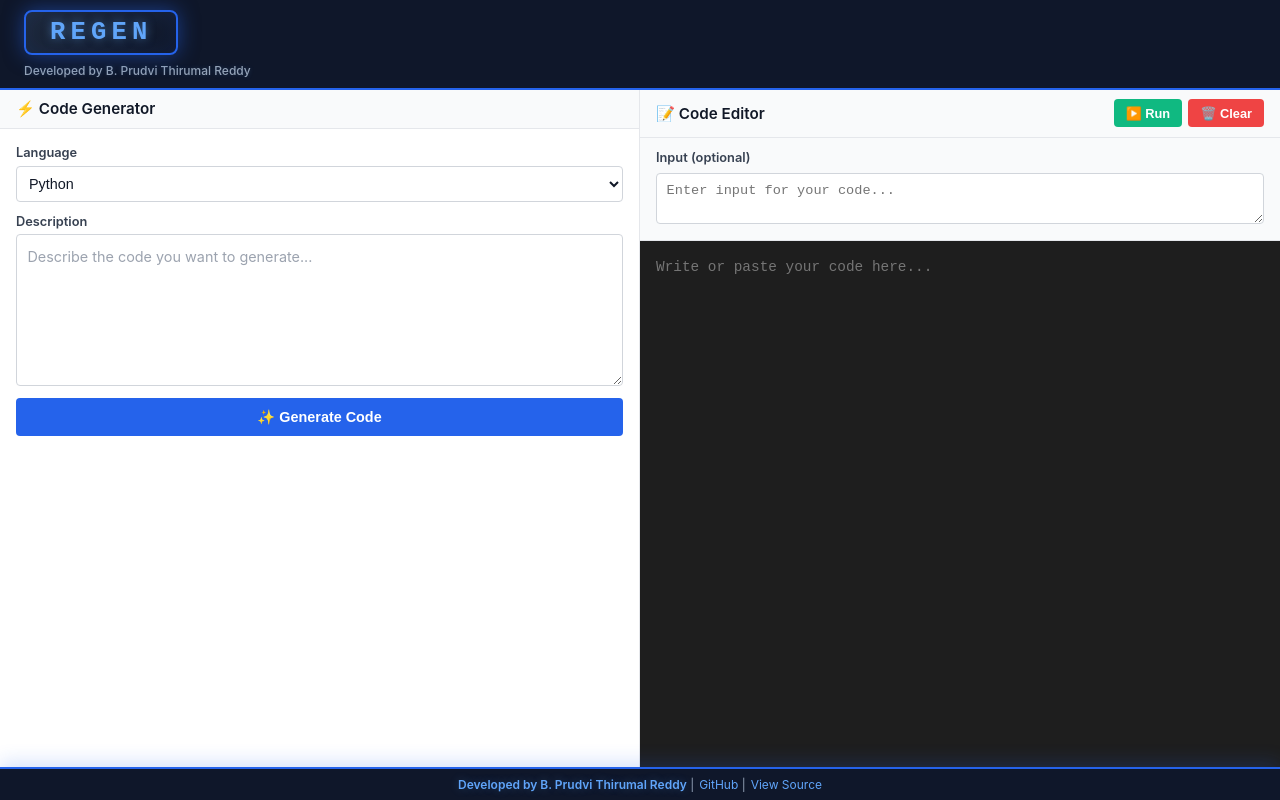
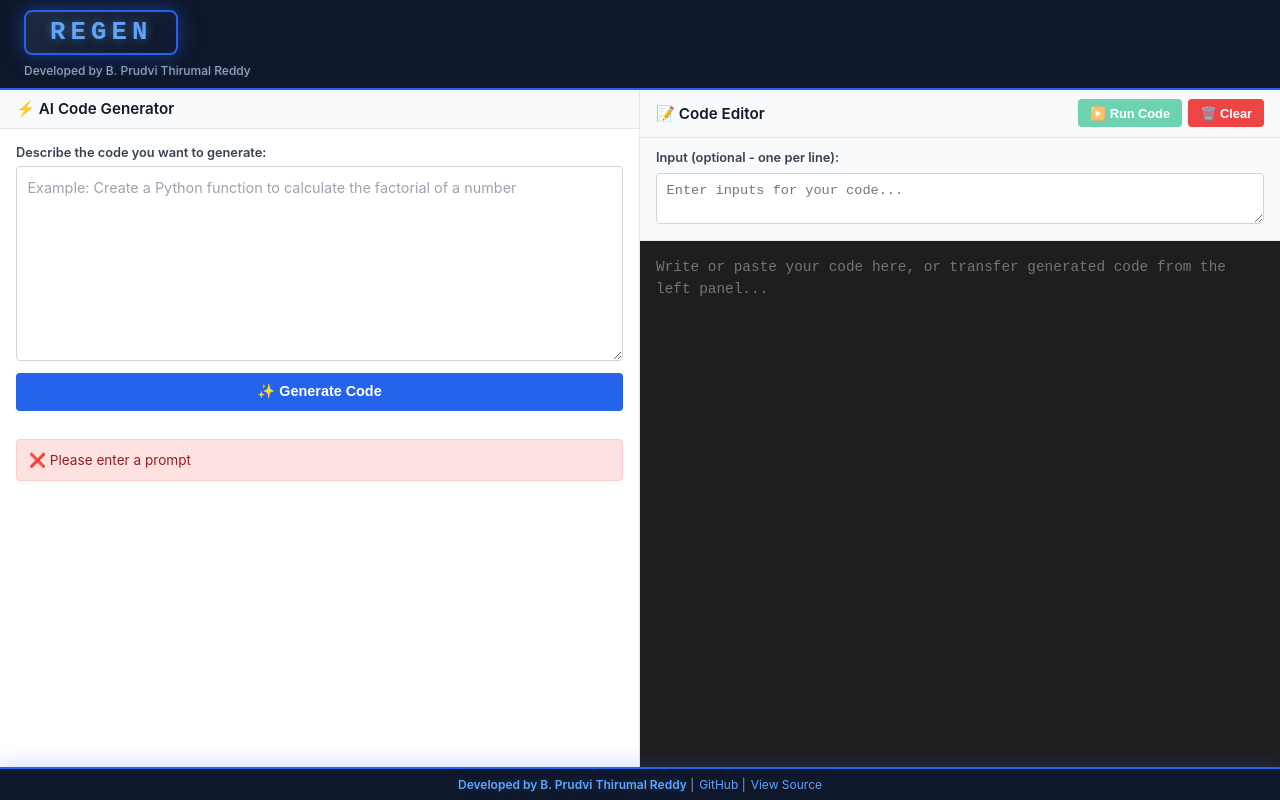
Before and after one commit to prudvi-11/regen-code-generator, a React (Create React App) app in the folder frontend/: page / in a window 1280 px wide. Both pictures are taken after a click on the button "✨ Generate Code". Built offline with nearby package versions, Linux system fonts and the light colour scheme.

Commit message:
Fix all errors - clean working version

```diff
--- a/frontend/src/App.jsx
+++ b/frontend/src/App.jsx
@@ -5,76 +5,118 @@ import axios from 'axios';
 const API_URL = 'https://regen-backend-17jv.onrender.com/api';
 
 function App() {
-  const [language, setLanguage] = useState('python');
-  const [description, setDescription] = useState('');
+  const [prompt, setPrompt] = useState('');
   const [generatedCode, setGeneratedCode] = useState('');
   const [editorCode, setEditorCode] = useState('');
-  const [input, setInput] = useState('');
+  const [codeInput, setCodeInput] = useState('');
   const [output, setOutput] = useState('');
   const [loading, setLoading] = useState(false);
-  const [showGenerated, setShowGenerated] = useState(false);
+  const [error, setError] = useState('');
 
-  const handleGenerate = async () => {
-    if (!description.trim()) {
-      alert('Please enter a description');
+  const generateCode = async () => {
+    if (!prompt.trim()) {
+      setError('Please enter a prompt');
+      setTimeout(() => setError(''), 3000);
       return;
     }
 
     setLoading(true);
+    setError('');
     setGeneratedCode('');
-    setShowGenerated(false);
 
     try {
       const response = await axios.post(`${API_URL}/generate`, {
-        prompt: `Write ${language} code: ${description}`
+        prompt: prompt
+      }, {
+        headers: {
+          'Content-Type': 'application/json'
+        }
       });
 
-      setGeneratedCode(response.data.code);
-      setShowGenerated(true);
-    } catch (error) {
-      alert('Failed to generate code: ' + (error.response?.data?.detail || error.message));
+      if (response.data && response.data.code) {
+        setGeneratedCode(response.data.code);
+      } else {
+        setError('No code generated');
+      }
+    } catch (err) {
+      console.error('Generate Error:', err);
+      let errorMsg = 'Failed to generate code';
+
+      if (err.response) {
+        errorMsg = err.response.data?.detail || err.response.data?.message || errorMsg;
+      } else if (err.request) {
+        errorMsg = 'Backend server not responding. Please wait 30 seconds and try again.';
+      } else {
+        errorMsg = err.message;
+      }
+
+      setError(errorMsg);
     } finally {
       setLoading(false);
     }
   };
 
-  const handleTransfer = () => {
+  const transferToEditor = () => {
     setEditorCode(generatedCode);
-    setShowGenerated(false);
     setOutput('');
+    setError('');
   };
 
-  const handleExecute = async () => {
+  const executeCode = async () => {
     if (!editorCode.trim()) {
-      alert('Please enter code to execute');
+      setError('Please enter code to execute');
+      setTimeout(() => setError(''), 3000);
       return;
     }
 
     setLoading(true);
+    setError('');
     setOutput('');
 
     try {
       const response = await axios.post(`${API_URL}/execute`, {
         code: editorCode,
-        input: input
+        input: codeInput || ''
+      }, {
+        headers: {
+          'Content-Type': 'application/json'
+        }
       });
 
-      setOutput(response.data.output);
-    } catch (error) {
-      setOutput('Error: ' + (error.response?.data?.detail || error.message));
+      if (response.data && response.data.output !== undefined) {
+        setOutput(response.data.output);
+      } else {
+        setOutput('Code executed but no output');
+      }
+    } catch (err) {
+      console.error('Execute Error:', err);
+      let errorMsg = 'Failed to execute code';
+
+      if (err.response) {
+        errorMsg = err.response.data?.detail || err.response.data?.message || errorMsg;
+      } else if (err.request) {
+        errorMsg = 'Backend server not responding';
+      } else {
+        errorMsg = err.message;
+      }
+
+      setError(errorMsg);
+      setOutput('Error: ' + errorMsg);
     } finally {
       setLoading(false);
     }
   };
 
-  const handleClear = () => {
+  const clearAll = () => {
     setEditorCode('');
-    setInput('');
+    setCodeInput('');
     setOutput('');
+    setError('');
   };
 
   return (
     <div className="App">
+      {/* HEADER */}
       <header className="app-header">
         <div className="brand">
           <h1>REGEN</h1>
@@ -82,63 +124,65 @@ function App() {
         </div>
       </header>
 
+      {/* WORKSPACE */}
       <div className="workspace">
         {/* LEFT PANEL - CODE GENERATOR */}
         <div className="generator-panel">
           <div className="section-header">
-            <h2>⚡ Code Generator</h2>
+            <h2>⚡ AI Code Generator</h2>
           </div>
 
           <div className="generator-body">
             <div className="form-group">
-              <label>Language</label>
-              <select
-                className="select-input"
-                value={language}
-                onChange={(e) => setLanguage(e.target.value)}
-              >
-                <option value="python">Python</option>
-                <option value="javascript">JavaScript</option>
-                <option value="java">Java</option>
-                <option value="cpp">C++</option>
-              </select>
-            </div>
-
-            <div className="form-group">
-              <label>Description</label>
+              <label>Describe the code you want to generate:</label>
               <textarea
                 className="description-input"
-                rows="6"
-                placeholder="Describe the code you want to generate..."
-                value={description}
-                onChange={(e) => setDescription(e.target.value)}
+                rows="8"
+                placeholder="Example: Create a Python function to calculate the factorial of a number"
+                value={prompt}
+                onChange={(e) => setPrompt(e.target.value)}
               />
             </div>
 
             <button
               className="btn-primary"
-              onClick={handleGenerate}
+              onClick={generateCode}
               disabled={loading}
             >
               {loading ? '⏳ Generating...' : '✨ Generate Code'}
             </button>
+
+            {error && (
+              <div style={{
+                marginTop: '1rem',
+                padding: '0.75rem',
+                background: '#fee2e2',
+                border: '1px solid #fecaca',
+                borderRadius: '4px',
+                color: '#991b1b',
+                fontSize: '0.85rem'
+              }}>
+                ❌ {error}
+              </div>
+            )}
           </div>
 
-          {showGenerated && generatedCode && (
+          {/* GENERATED CODE PANEL */}
+          {generatedCode && (
             <div className="output-panel-gen">
               <div className="section-header">
                 <h2>✅ Generated Code</h2>
                 <div className="header-actions">
                   <button
                     className="btn-transfer"
-                    onClick={handleTransfer}
+                    onClick={transferToEditor}
                     disabled={loading}
                   >
-                    ➡️ Transfer
+                    ➡️ Transfer to Editor
                   </button>
                   <button
                     className="btn-close"
-                    onClick={() => setShowGenerated(false)}
+                    onClick={() => setGeneratedCode('')}
                   >
                     ✕
                   </button>
@@ -159,14 +203,14 @@ function App() {
               <div className="header-actions">
                 <button
                   className="btn-success"
-                  onClick={handleExecute}
-                  disabled={loading}
+                  onClick={executeCode}
+                  disabled={loading || !editorCode}
                 >
-                  ▶️ Run
+                  {loading ? '⏳ Running...' : '▶️ Run Code'}
                 </button>
                 <button
                   className="btn-danger"
-                  onClick={handleClear}
+                  onClick={clearAll}
                 >
                   🗑️ Clear
                 </button>
@@ -174,20 +218,20 @@ function App() {
             </div>
 
             <div className="input-section">
-              <label>Input (optional)</label>
+              <label>Input (optional - one per line):</label>
               <textarea
                 className="input-field"
                 rows="2"
-                placeholder="Enter input for your code..."
-                value={input}
-                onChange={(e) => setInput(e.target.value)}
+                placeholder="Enter inputs for your code..."
+                value={codeInput}
+                onChange={(e) => setCodeInput(e.target.value)}
               />
             </div>
 
             <div className="editor-wrapper">
               <textarea
                 className="code-editor"
-                placeholder="Write or paste your code here..."
+                placeholder="Write or paste your code here, or transfer generated code from the left panel..."
                 value={editorCode}
                 onChange={(e) => setEditorCode(e.target.value)}
                 style={{
@@ -200,12 +244,14 @@ function App() {
                   fontFamily: "'Courier New', monospace",
                   fontSize: '0.9rem',
                   lineHeight: '1.5',
-                  resize: 'none'
+                  resize: 'none',
+                  outline: 'none'
                 }}
               />
             </div>
           </div>
 
+          {/* TERMINAL OUTPUT */}
           {output && (
             <div className="terminal-panel">
               <div className="section-header terminal-header">
@@ -213,6 +259,7 @@ function App() {
                 <button
                   className="btn-close"
                   onClick={() => setOutput('')}
+                  style={{color: '#60a5fa'}}
                 >
                   ✕
                 </button>
@@ -225,6 +272,7 @@ function App() {
         </div>
       </div>
 
+      {/* FOOTER */}
       <footer className="app-footer">
         <p>
           <strong>Developed by B. Prudvi Thirumal Reddy</strong> |
```
